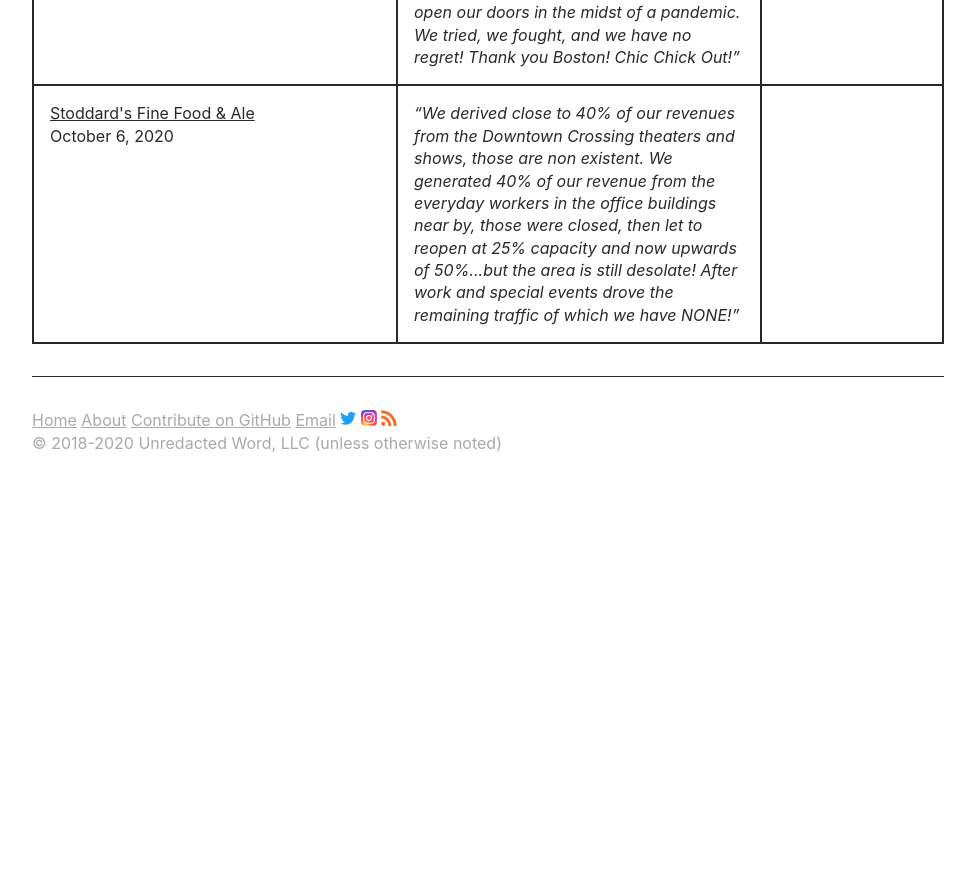
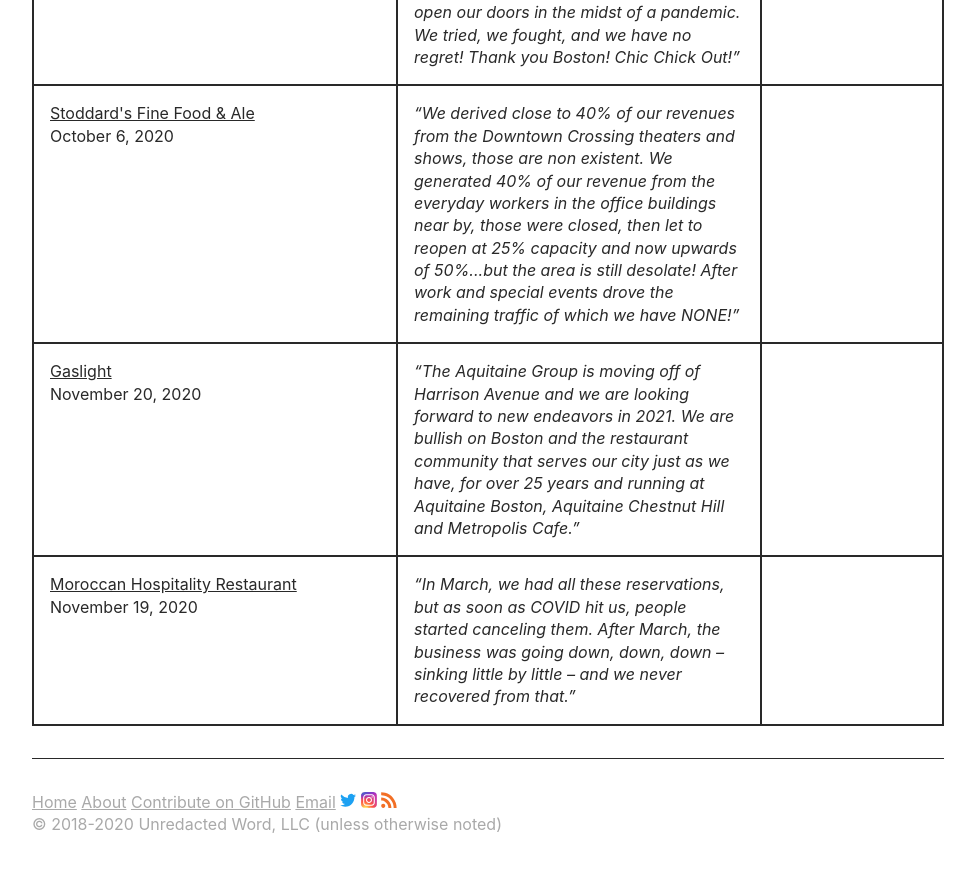
Before and after one commit to unredacted-word/katamari-restaurants, a Jekyll site: the page built from index.md, in a window 1280 px wide and 900 px high, scrolled down 6273 px. Shown: the top 872 px of the window, without its empty margins (152-1127 px from the left). Built offline with Jekyll 4.4.1, drawn with Linux system fonts in a browser that asks for light colours; before the commit the page ends 6791 px from its top, so only the background shows below that.

Commit message:
gaslight and moroccan hospitality

```diff
--- a/_data/companies.yml
+++ b/_data/companies.yml
@@ -271,3 +271,22 @@ stoddards:
     the office buildings near by, those were closed, then let to reopen at 25% capacity
     and now upwards of 50%...but the area is still desolate! After work and special
     events drove the remaining traffic of which we have NONE!</q>
+
+gaslight:
+  name: "Gaslight"
+  date: 2020-11-20 10:00:00
+  url: https://bostonrestaurants.blogspot.com/2020/11/gaslight-in-bostons-south-end-is-closing.html
+  notes: >
+    <q>The Aquitaine Group is moving off of Harrison Avenue and we are looking forward
+    to new endeavors in 2021. We are bullish on Boston and the restaurant community that
+    serves our city just as we have, for over 25 years and running at Aquitaine Boston,
+    Aquitaine Chestnut Hill and Metropolis Cafe.</q>
+
+moroccan:
+  name: "Moroccan Hospitality Restaurant "
+  date: 2020-11-19 10:00:00
+  url: https://www.wickedlocal.com/story/somerville-journal/2020/11/18/somerville-moroccan-hospitality-couldnt-survive-covid/6340816002/
+  notes: >
+    <q>In March, we had all these reservations, but as soon as COVID hit us, people
+    started canceling them. After March, the business was going down, down, down –
+    sinking little by little – and we never recovered from that.</q>
```
